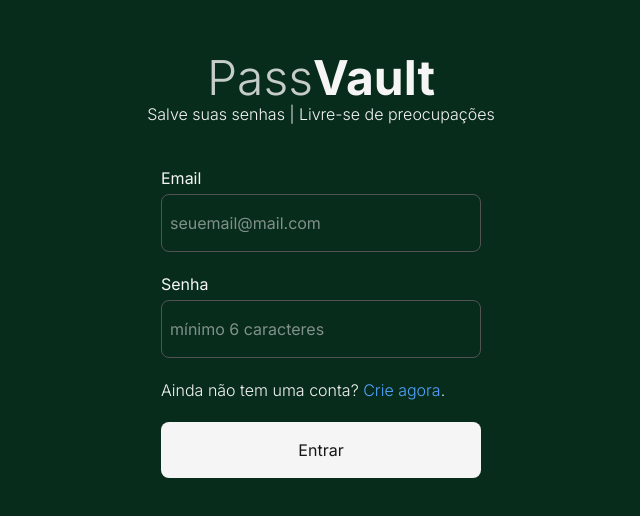
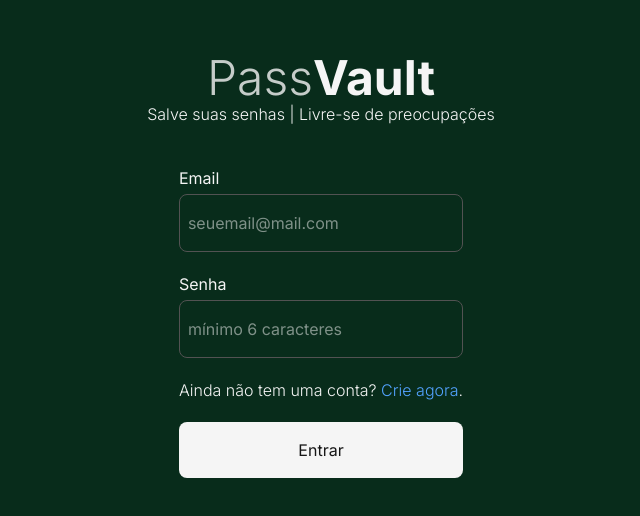
Before and after one commit to leuzaoo/password-manager, a Next.js app in the folder frontend/: page /login in a window 1280 px wide. Shown: the part 134-650 px from the top of the page, without its empty margins (319-959 px from the left). Built offline with nearby package versions, Linux system fonts and the light colour scheme.

Commit message:
Updated input component

```diff
--- a/frontend/src/app/components/ui/input/index.tsx
+++ b/frontend/src/app/components/ui/input/index.tsx
@@ -5,17 +5,27 @@ type Props = {
   placeholder: string;
   type: string;
   value: string;
+  className?: string;
   onChange: (event: React.ChangeEvent<HTMLInputElement>) => void;
 };
 
-const MainInput = ({ label, placeholder, type, value, onChange }: Props) => {
+const mainStyle = "max-w-80 rounded-lg border border-neutral-600 py-4 pl-2 ";
+
+const MainInput = ({
+  label,
+  placeholder,
+  type,
+  value,
+  className,
+  onChange,
+}: Props) => {
   return (
     <>
       <label>{label}</label>
       <input
         onChange={onChange}
         value={value}
-        className="w-80 rounded-lg border border-neutral-600 py-4 pl-2"
+        className={mainStyle + className}
         type={type}
         placeholder={placeholder}
       />
```
